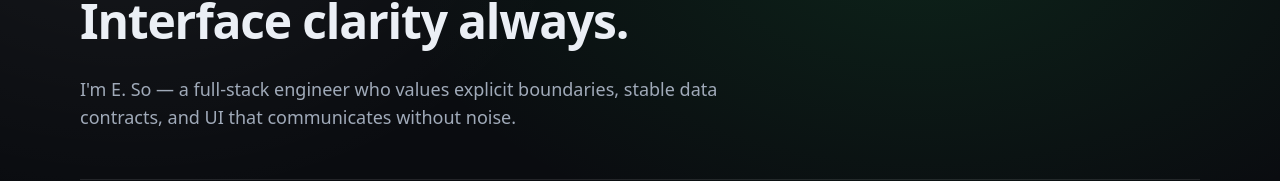
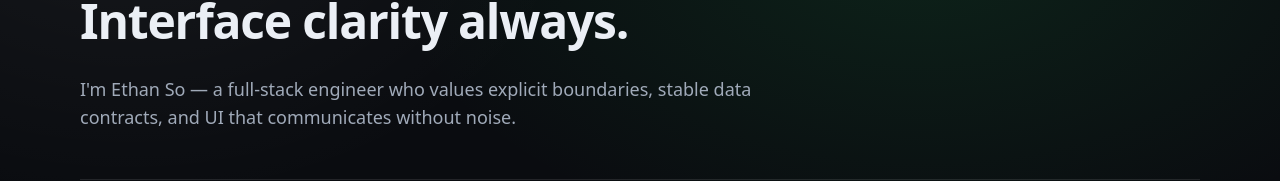
Before and after one commit to soapunny/selected-work, a Next.js app: page /en/about in a window 1280 px wide. Shown: the part 218-399 px from the top of the page. Built offline with nearby package versions, Linux system fonts and the light colour scheme.

Commit message:
update: name change

```diff
--- a/src/content/pages/about.en.ts
+++ b/src/content/pages/about.en.ts
@@ -7,7 +7,7 @@ export const aboutEn: AboutCopy = {
     kicker: "About",
     title: "Systems first.\nInterface clarity always.",
     description:
-      "I'm E. So — a full-stack engineer who values explicit boundaries, stable data contracts, and UI that communicates without noise.",
+      "I'm Ethan So — a full-stack engineer who values explicit boundaries, stable data contracts, and UI that communicates without noise.",
   },
   sections: {
     approachTitle: "Approach",
--- a/src/content/pages/about.ko.ts
+++ b/src/content/pages/about.ko.ts
@@ -7,7 +7,7 @@ export const aboutKo: AboutCopy = {
     kicker: "About",
     title: "구조가 먼저.\nUI는 명확하게.",
     description:
-      "저는 E. So입니다. 경계를 분명히 나누고(계약/정책/영속성), 제품이 커져도 예측 가능한 동작을 유지하도록 설계합니다. 화면은 과하게 꾸미기보다 메시지가 또렷하게 전달되도록 만듭니다.",
+      "저는 Ethan So입니다. 경계를 분명히 나누고(계약/정책/영속성), 제품이 커져도 예측 가능한 동작을 유지하도록 설계합니다. 화면은 과하게 꾸미기보다 메시지가 또렷하게 전달되도록 만듭니다.",
   },
   sections: {
     approachTitle: "Approach",
```
